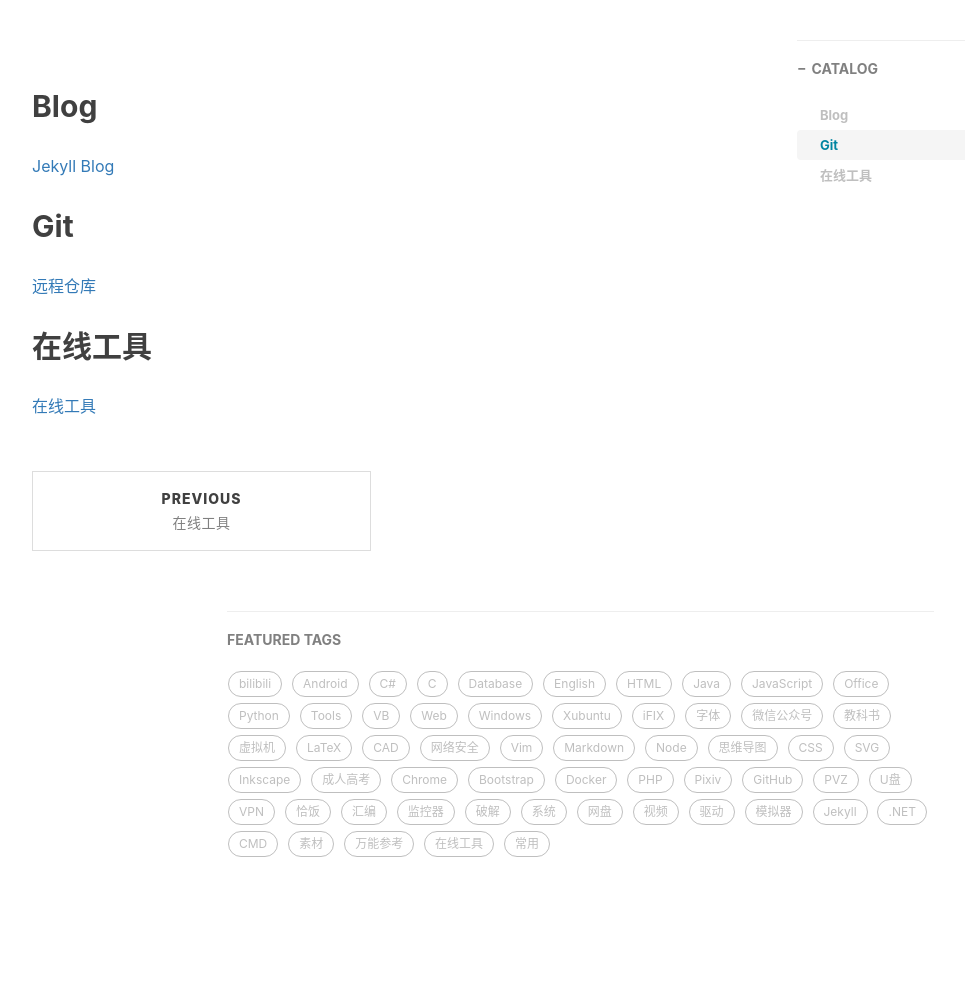
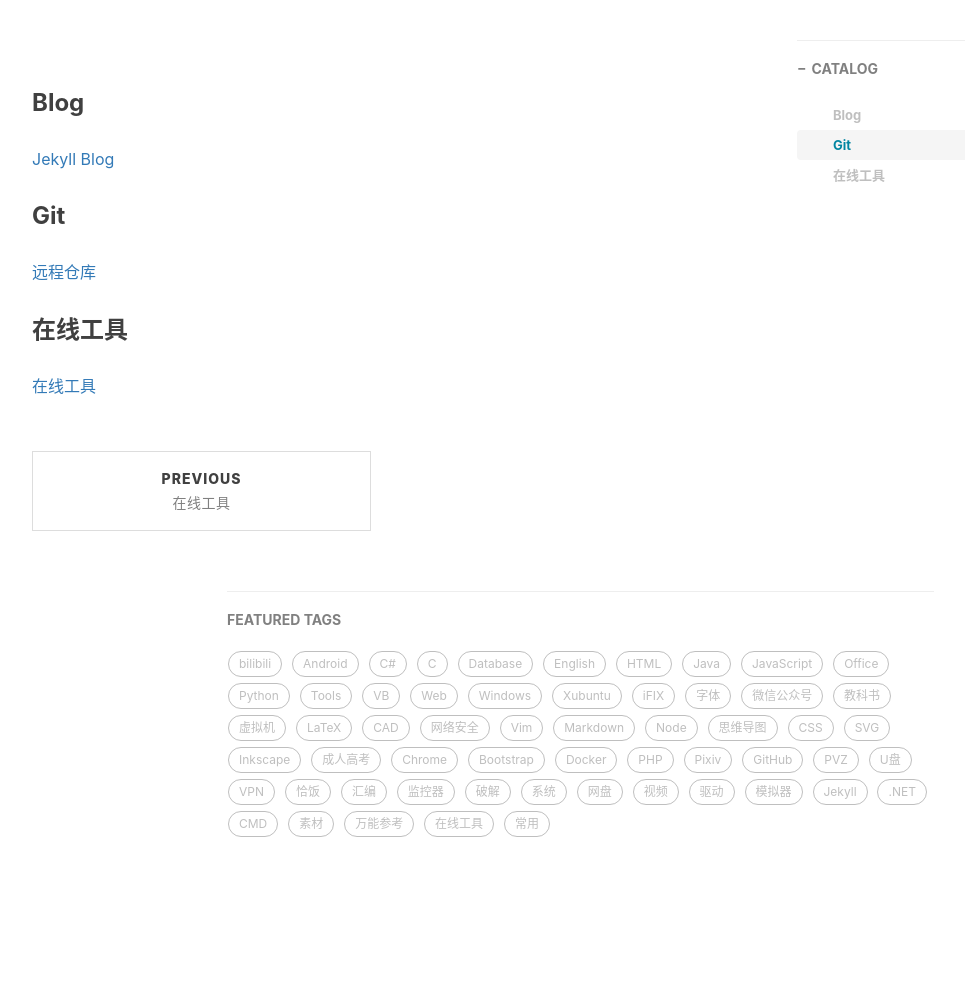
Before and after one commit to yiyutouxin/tangle5500.github.io, a Jekyll site: the page built from _posts/2222-2-22-常用.md, in a window 1280 px wide. Shown: the part 457-1458 px from the top of the page, without its empty margins (38-1003 px from the left). Built offline with Jekyll 4.4.1, drawn with Linux system fonts in a browser that asks for light colours; nearby versions of some CDN libraries; comment, search, counter and statistics services are not loaded.

Commit message:
Update 2222-2-22-常用.md

```diff
--- a/_posts/2222-2-22-常用.md
+++ b/_posts/2222-2-22-常用.md
@@ -11,14 +11,14 @@ tags:
     - 常用
 ---
 
-## Blog
+### Blog
 
 [Jekyll Blog](https://jiujie.gq/2020/09/11/Jekyll-Blog/)
 
-## Git
+### Git
 
 [远程仓库](https://jiujie.gq/2020/06/19/GitHub-Git-%E8%BF%9C%E7%A8%8B%E4%BB%93%E5%BA%93/)
 
-## 在线工具
+### 在线工具
 
 [在线工具](https://jiujie.gq/2020/09/13/%E5%9C%A8%E7%BA%BF%E5%B7%A5%E5%85%B7/)
```
